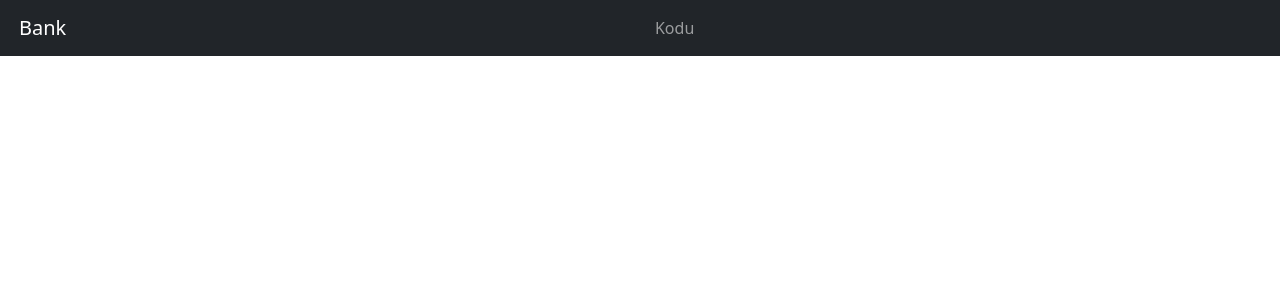
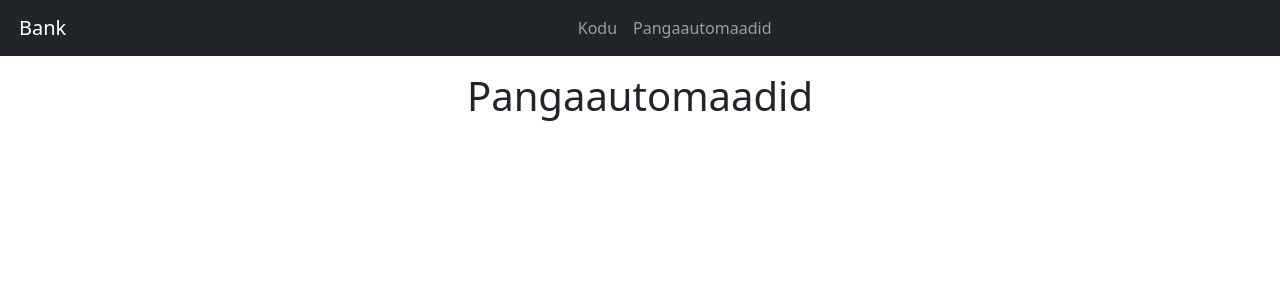
Before and after one commit to bcs-hub/bank41, a Vue app in the folder frontend/: page /atms in a window 1280 px wide. Before the commit this address had no page. Shown: the top 300 px of the page. Built offline with nearby package versions, Linux system fonts and the light colour scheme.

Commit message:
FEB-6 Complete

```diff
--- a/frontend/src/App.vue
+++ b/frontend/src/App.vue
@@ -12,6 +12,7 @@
     <div class="collapse navbar-collapse justify-content-center" id="navMenu">
       <div class="navbar-nav">
         <RouterLink class="nav-link" to="/">Kodu</RouterLink>
+        <RouterLink class="nav-link" to="/atms">Pangaautomaadid</RouterLink>
       </div>
     </div>
   </nav>
--- a/frontend/src/router/index.js
+++ b/frontend/src/router/index.js
@@ -1,6 +1,7 @@
 import { createRouter, createWebHistory } from 'vue-router'
 import HomeView from '@/views/HomeView.vue'
 import ErrorView from '@/views/ErrorView.vue'
+import AtmsView from '@/views/AtmsView.vue'
 
 const router = createRouter({
   history: createWebHistory(import.meta.env.BASE_URL),
@@ -16,6 +17,11 @@ const router = createRouter({
       name: 'errorRoute',
       component: ErrorView,
     },
+    {
+      path: '/atms',
+      name: 'atmsRoute',
+      component: AtmsView,
+    },
   ],
 })
 
--- /dev/null
+++ b/frontend/src/views/AtmsView.vue
@@ -0,0 +1,15 @@
+<script>
+export default {
+  name: 'AtmsView',
+}
+</script>
+
+<template>
+  <div class="container text-center">
+    <div class="row">
+      <div class="col">
+        <h1>Pangaautomaadid</h1>
+      </div>
+    </div>
+  </div>
+</template>
```
